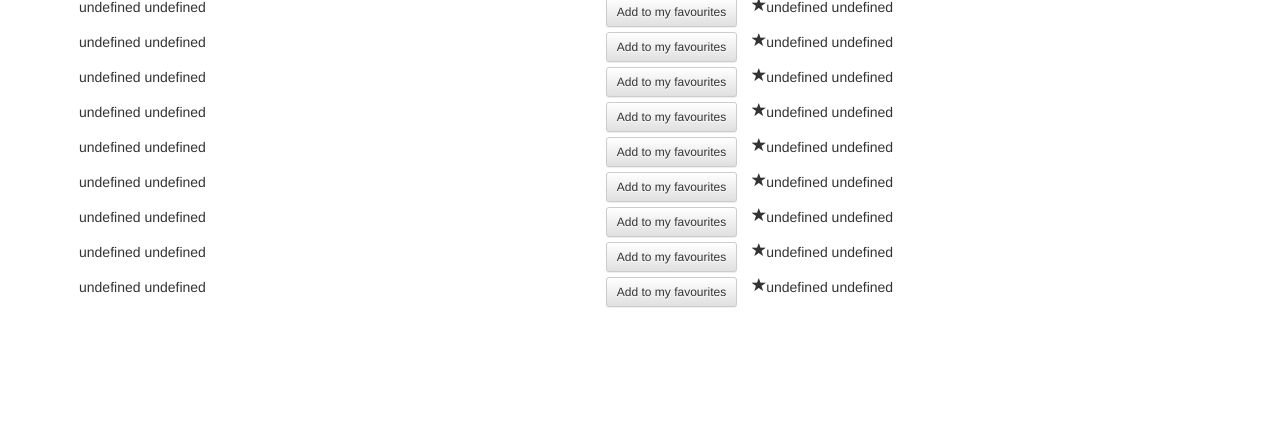
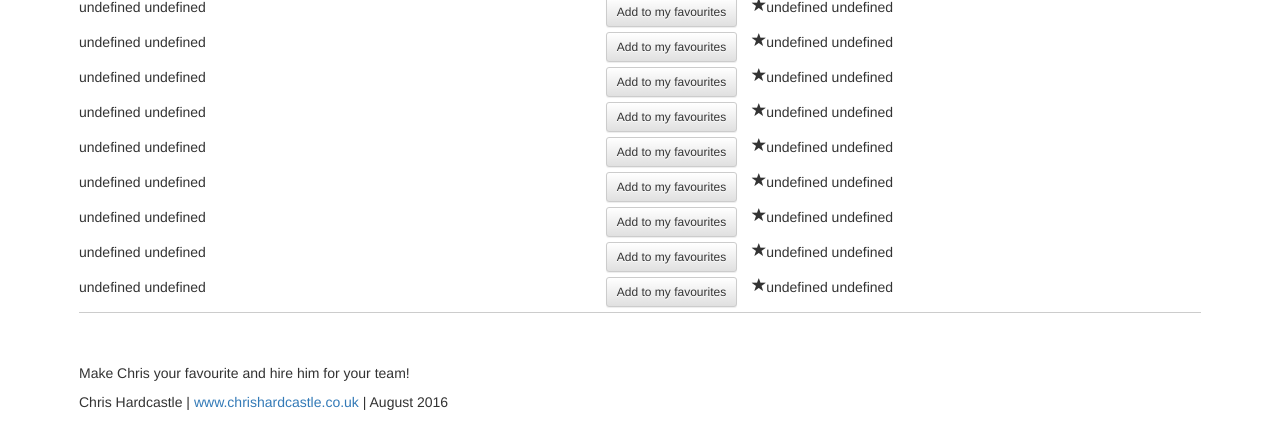
Before and after one commit to chardcastle/contact-directory, a PHP site: page /contacts/ in a window 1280 px wide. Shown: the part 780-1212 px from the top of the page. Before the commit the page ends 1088 px from the top, so only its background shows below. Run offline with PHP 8.4, Linux system fonts and the light colour scheme.

Commit message:
Shameless self promotion in the footer.

```diff
--- a/index.php
+++ b/index.php
@@ -107,7 +107,15 @@
 				</li>
 			</ul>
 		</div>
+
+		<div class="footer">
+			<div class="inner">
+				<h5>Make Chris your favourite and hire him for your team!</h5>
+				<p>Chris Hardcastle | <a href="http://www.chrishardcastle.co.uk">www.chrishardcastle.co.uk</a> | August 2016</p>
 			</div>
+		</div>
+	</div>
+
 </body>
 </html>
 <script type="text/javascript">
--- a/styles.css
+++ b/styles.css
@@ -5,6 +5,17 @@
 }
 .hidden {
 	display:none;
+}
+.footer {
+	width: 100%;
+	clear: both;
+	border-top: 1px solid #ccc;
+	height: 120px;
+	position: relative;
+}
+.footer .inner {
+	position: absolute;
+	bottom: 10px;
 }
 .left {
 	float:left;
```
Also changed, not shown: data/contacts.json (+7 -0 lines), data/favourites.json (+0 -14 lines). Lines whose indentation alone changed are shown as unchanged.
